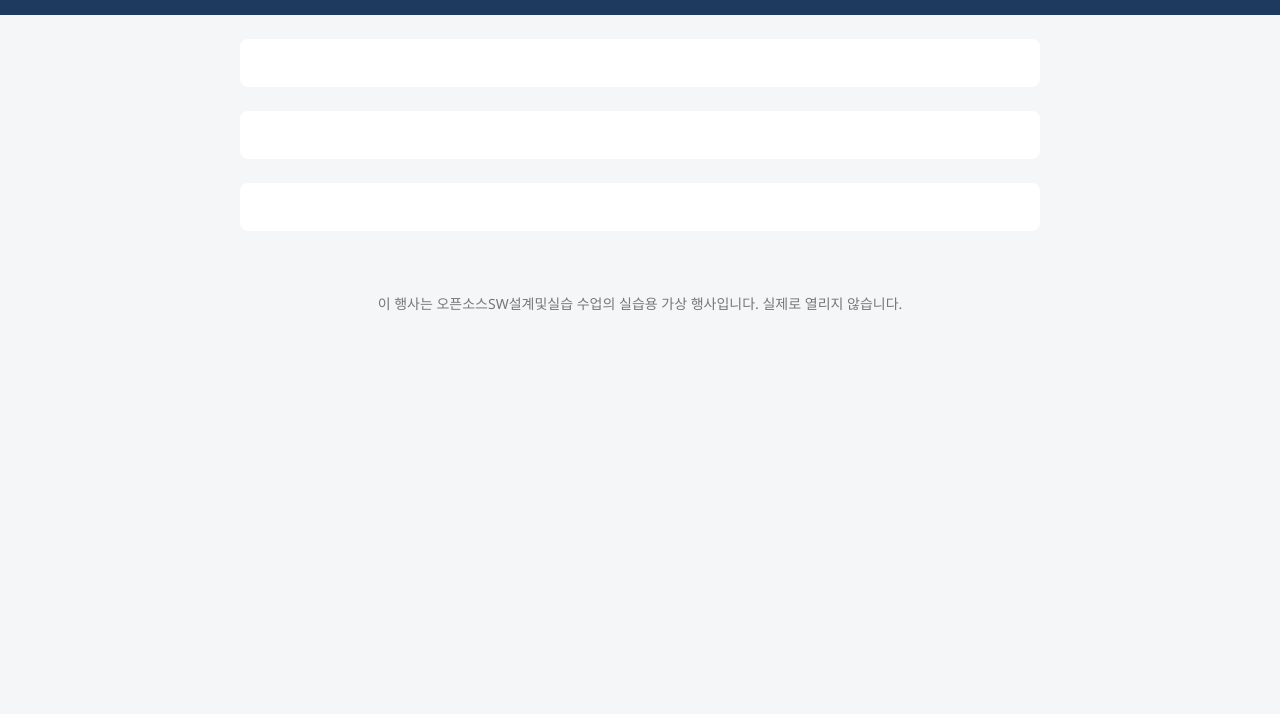
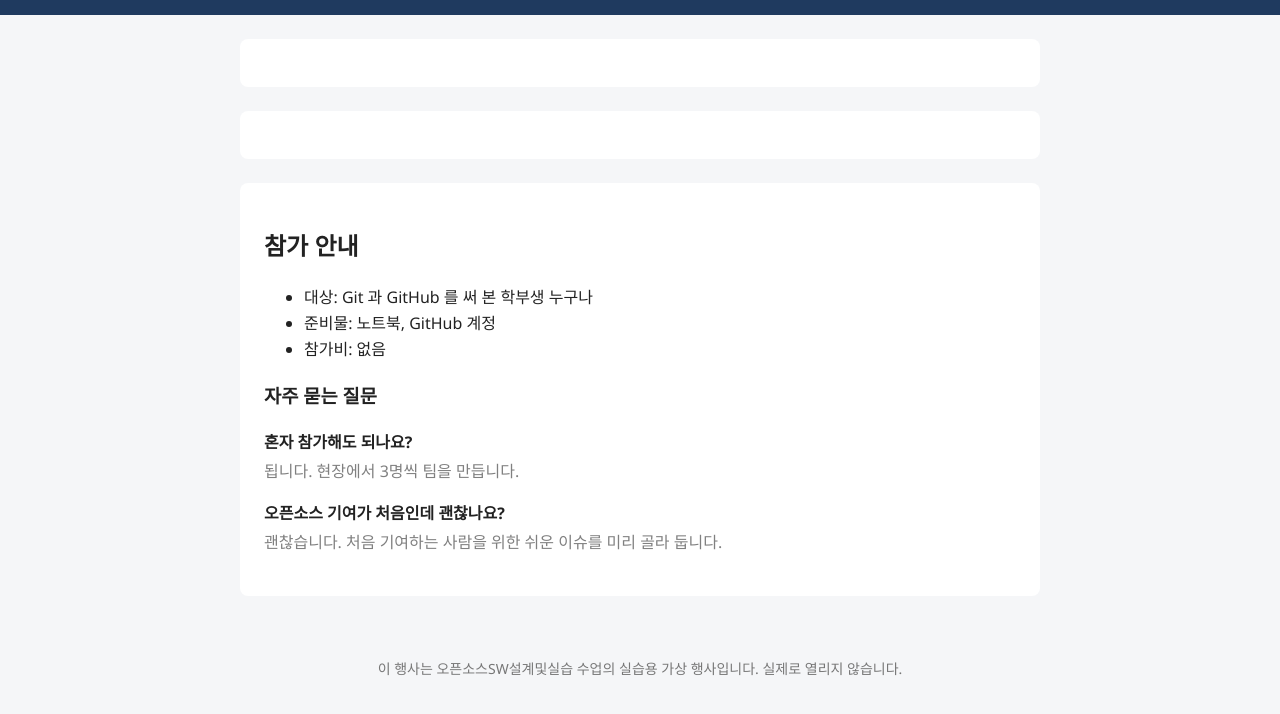
Before and after one commit to benhuhs/oss2026-week07-team07, a plain HTML site: page index.html in a window 1280 px wide. Shown: the part 68-782 px from the top of the page. Drawn offline with Linux system fonts and the light colour scheme.

Commit message:
feat: faq section

```diff
--- a/index.html
+++ b/index.html
@@ -29,7 +29,17 @@
 
     <!-- ===== C: 참가 안내와 FAQ (#faq) ===== -->
     <section id="faq">
-      <!-- C 가 이 안을 채웁니다 -->
+      <h2>참가 안내</h2>
+      <ul class="info">
+        <li>대상: Git 과 GitHub 를 써 본 학부생 누구나</li>
+        <li>준비물: 노트북, GitHub 계정</li>
+        <li>참가비: 없음</li>
+      </ul>
+      <h3>자주 묻는 질문</h3>
+      <p class="question">혼자 참가해도 되나요?</p>
+      <p class="answer">됩니다. 현장에서 3명씩 팀을 만듭니다.</p>
+      <p class="question">오픈소스 기여가 처음인데 괜찮나요?</p>
+      <p class="answer">괜찮습니다. 처음 기여하는 사람을 위한 쉬운 이슈를 미리 골라 둡니다.</p>
     </section>
   </main>
 
--- a/style.css
+++ b/style.css
@@ -53,3 +53,12 @@ section {
 
 /* ===== C: #faq ===== */
 /* 선택자는 #faq 로 시작합니다. 예: #faq .question { ... } */
+#faq .question {
+  font-weight: bold;
+  margin-bottom: 0;
+}
+
+#faq .answer {
+  color: gray;
+  margin-top: 4px;
+}
```
